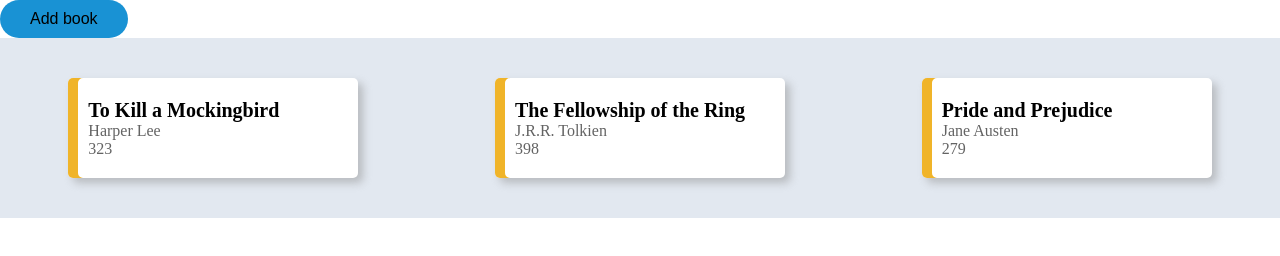
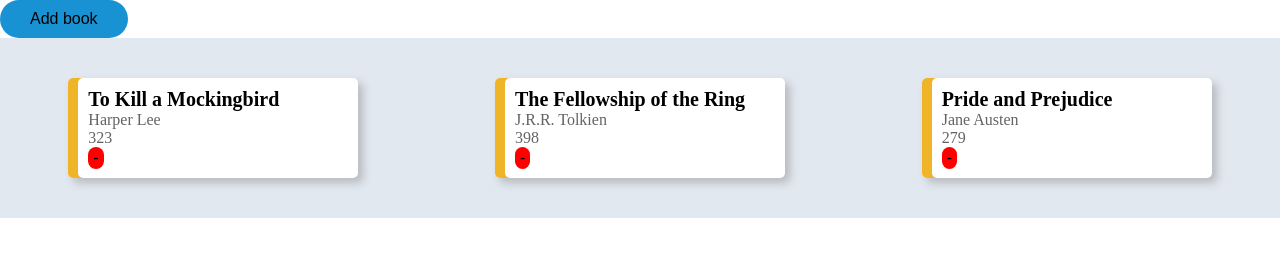
Before and after one commit to jjimenezg93/odin-library, a plain HTML site: page index.html in a window 1280 px wide. Drawn offline with Linux system fonts and the light colour scheme.

Commit message:
Add removal button with simple style

```diff
--- a/script.js
+++ b/script.js
@@ -32,6 +32,14 @@ function addBookToLibrary(book) {
   displayBooks();
 }
 
+function removeBook(bookId) {
+  library.splice(
+    library.findIndex((book) => book.id === bookId),
+    1
+  );
+  displayBooks();
+}
+
 addBookToLibrary(new Book("To Kill a Mockingbird", "Harper Lee", 323));
 addBookToLibrary(new Book("The Fellowship of the Ring", "J.R.R. Tolkien", 398));
 addBookToLibrary(new Book("Pride and Prejudice", "Jane Austen", 279));
@@ -42,6 +50,7 @@ function displayBooks() {
   library.forEach((book) => {
     let bookCard = document.createElement("article");
     bookCard.classList.add("book-card");
+    bookCard.setAttribute("data-book-id", book.id);
 
     let bookTitle = document.createElement("h1");
     bookTitle.textContent = book.title;
@@ -49,8 +58,14 @@ function displayBooks() {
     bookAuthor.textContent = book.author;
     let bookPages = document.createElement("p");
     bookPages.textContent = book.pages;
+    let bookDeleteBtn = document.createElement("button");
+    bookDeleteBtn.classList.add("btn-delete-book");
+    bookDeleteBtn.textContent = "-";
+    bookDeleteBtn.addEventListener("click", function () {
+      removeBook(book.id);
+    });
 
-    bookCard.append(bookTitle, bookAuthor, bookPages);
+    bookCard.append(bookTitle, bookAuthor, bookPages, bookDeleteBtn);
 
     mainElem.appendChild(bookCard);
   });
--- a/style.css
+++ b/style.css
@@ -96,3 +96,15 @@ dialog {
 dialog::backdrop {
   background-color: rgba(0, 0, 0, 0.5);
 }
+
+.btn-delete-book {
+  background-color: red;
+  width: fit-content;
+  height: fit-content;
+  margin: 0;
+  padding: 2px 5px;
+}
+
+.btn-delete-book:hover {
+  background-color: brown;
+}
```
